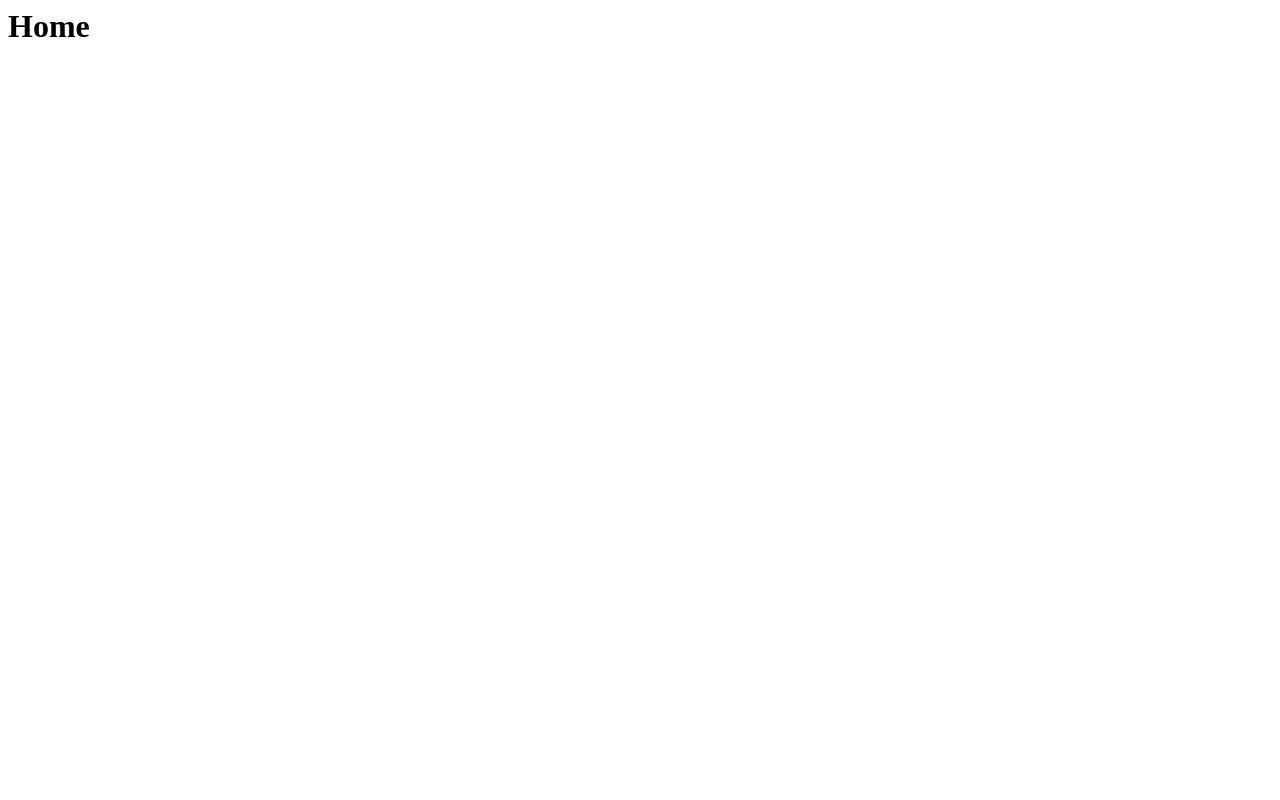
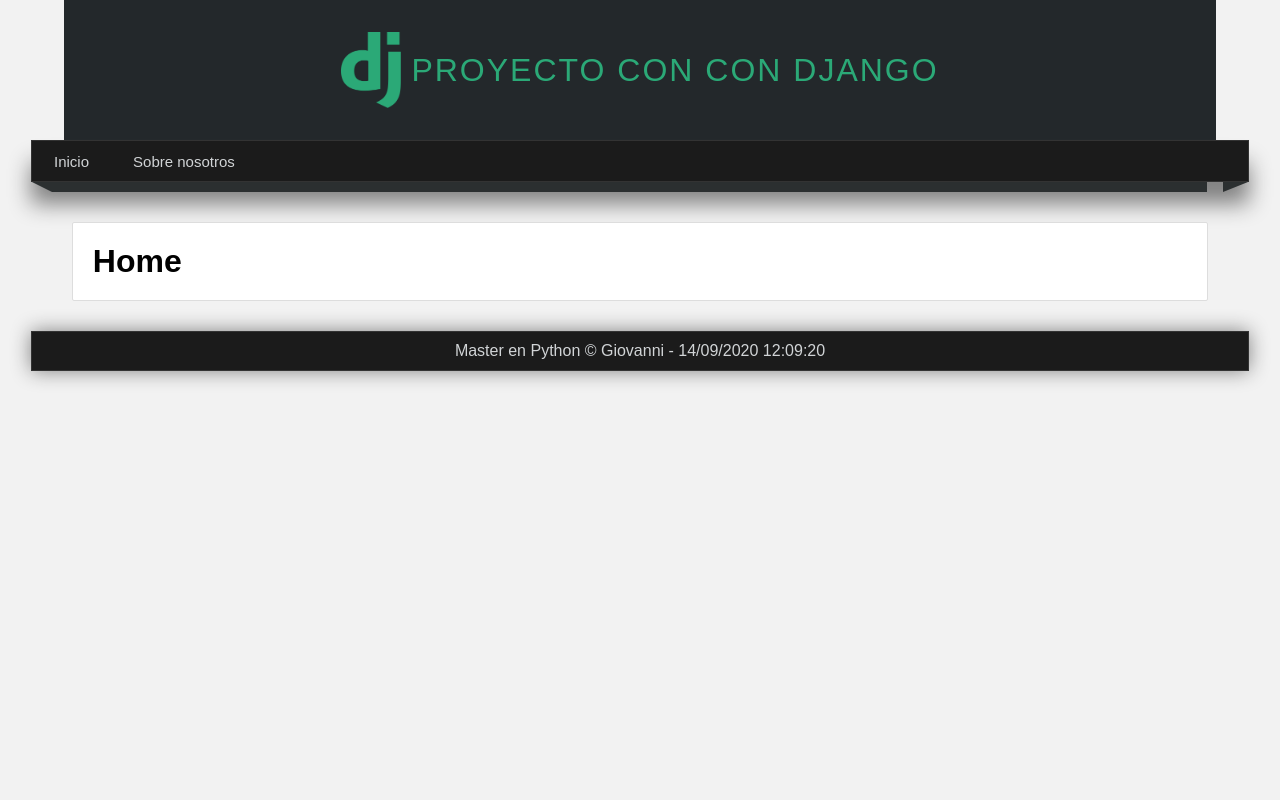
Before and after one commit to jonanv/blog_django, a Django app: page / in a window 1280 px wide. Before the commit the page is almost empty. Run offline with Django 3.2, Linux system fonts and the light colour scheme; some libraries are stand-ins or nearby versions.

Commit message:
Se utiliza el layout y la carpeta static con las dos vista que se crearon

```diff
--- /dev/null
+++ b/mainapp/static/css/style.css
@@ -0,0 +1,156 @@
+/* Estilos generales */
+
+* {
+    margin: 0px;
+    padding: 0px;
+    font-family: sans-serif, Arial, Helvetica;
+    text-decoration: none;
+}
+
+body {
+    background-color: #f2f2f2;
+}
+
+
+/* Estilos cabecera */
+
+header {
+    width: 90%;
+    height: 140px;
+    background-color: #23282b;
+    margin: 0 auto;
+    display: flex;
+    justify-content: center;
+}
+
+#logotipo {
+    display: flex;
+    flex-direction: row;
+    justify-content: center;
+    align-items: center;
+    padding: 10px;
+}
+
+#logotipo img {
+    display: block;
+    width: 60px;
+    float: left;
+}
+
+#logotipo h1 {
+    display: block;
+    letter-spacing: 2px;
+    text-transform: uppercase;
+    font-weight: lighter;
+    color: #2ba977;
+    margin-left: 10px;
+}
+
+
+/* Estilos barra de navegacion */
+
+nav {
+    width: 95%;
+    height: 40px;
+    background-color: #1b1b1b;
+    border: 1px solid #333333;
+    box-shadow: 0px 22px 22px gray;
+    margin: 0 auto;
+    font-size: 15px;
+}
+
+nav ul {
+    list-style: none;
+    text-decoration: none;
+    display: flex;
+    flex-direction: row;
+}
+
+nav ul li {
+    padding: 0px 10px;
+    display: flex;
+    justify-content: center;
+}
+
+nav ul li a {
+    color: #d1d4d6;
+    padding: 12px;
+}
+
+nav ul li a:hover {
+    background: #2ba977;
+    box-shadow: 0px 0px 5px #444444 inset;
+    color: white;
+    transition: all 300ms;
+}
+
+.barra {
+    width: 95%;
+    margin: 0 auto;
+}
+
+span.esquina-izquierda {
+    display: block;
+    border-left: 20px solid transparent;
+    border-top: 10px solid #2b2f30;
+    float: left;
+}
+
+span.esquina-derecha {
+    display: block;
+    border-right: 25px solid transparent;
+    border-top: 10px solid #2b2f30;
+    float: right;
+}
+
+span.relleno-barra {
+    display: block;
+    width: 95%;
+    /* TODO: Organizar el width para que quede responsive */
+    height: 10px;
+    background: #2b2f30;
+    float: left;
+}
+
+
+/* Estilos contenido central */
+
+#content {
+    width: 90%;
+    margin: 0 auto;
+    margin-bottom: 30px;
+    margin-top: 40px;
+    display: flex;
+    justify-content: center;
+}
+
+.box {
+    background: white;
+    width: 95%;
+    padding: 20px;
+    border: 1px solid #ddd;
+    border-radius: 2px;
+}
+
+.title {
+    color: #444444;
+    letter-spacing: 1px;
+    font-size: 30px;
+    margin-bottom: 10px;
+}
+
+
+/* Estilos footer */
+
+footer {
+    width: 95%;
+    margin: 0 auto;
+    background-color: #1b1b1b;
+    border: 1px solid #333;
+    color: #d1d4d6;
+    text-align: center;
+    padding: 10px 0px;
+    display: flex;
+    justify-content: center;
+    box-shadow: 0px 0px 20px gray;
+}
--- /dev/null
+++ b/mainapp/templates/layouts/layout.html
@@ -0,0 +1,65 @@
+<!DOCTYPE html>
+<html lang="en">
+
+<head>
+    <meta charset="UTF-8">
+    <meta name="viewport" content="width=device-width, initial-scale=1.0">
+    <title>
+        {% block title %}
+        <!-- Titulo de cada pagina -->
+        {% endblock title %} | Django con Python
+    </title>
+
+    {% load static %}
+    <link rel="stylesheet" href="{% static 'css/style.css' %}">
+    {% comment %} TODO: Importar Bootstrap {% endcomment %}
+    {% comment %} TODO: Importar Animate CSS {% endcomment %}
+    {% comment %} <link rel="stylesheet" href="https://stackpath.bootstrapcdn.com/bootstrap/4.5.2/css/bootstrap.min.css"> {% endcomment %}
+</head>
+
+<body>
+
+    <!-- Cabecera de la pagina -->
+    <header>
+        <div id="logotipo">
+            <img src="{% static 'img/logo.png' %}" alt="">
+            <h1>Proyecto con con Django</h1>
+        </div>
+    </header>
+
+    <nav>
+        <ul>
+            <li>
+                <a href="{% url 'home' %}">Inicio</a>
+            </li>
+            <li>
+                <a href="{% url 'about' %}">Sobre nosotros</a>
+            </li>
+        </ul>
+    </nav>
+
+    <div class="barra">
+        <span class="esquina-izquierda"></span>
+        <span class="relleno-barra"></span>
+        <span class="esquina-derecha"></span>
+    </div>
+
+    <div id="content">
+        <div class="box">
+            {% block content %}
+                <!-- Codigo que viene de la template -->
+                <strong>Contenido del bloque original!!</strong>
+            {% endblock content %}
+        </div>
+    </div>
+
+    <footer>
+        Master en Python &copy; Giovanni - {% now "d/m/Y h:m:s" %}
+    </footer>
+
+    {% comment %} <script src="https://code.jquery.com/jquery-3.5.1.slim.min.js"></script>
+    <script src="https://cdn.jsdelivr.net/npm/popper.js@1.16.1/dist/umd/popper.min.js"></script>
+    <script src="https://stackpath.bootstrapcdn.com/bootstrap/4.5.2/js/bootstrap.min.js"></script> {% endcomment %}
+</body>
+
+</html>
--- a/mainapp/templates/mainapp/home.html
+++ b/mainapp/templates/mainapp/home.html
@@ -1 +1,9 @@
-<h1>{{ title }}</h1>
+{% extends 'layouts/layout.html' %}
+
+{% block title %}
+    {{ title }}
+{% endblock title %}
+
+{% block content %}
+    <h1>{{ title }}</h1>
+{% endblock content %}
```
Also changed, not shown: mainapp/templates/mainapp/about.html (+9 -1 lines), mainapp/static/img/logo.png (added), mainapp/static/img/no-image.png (added).
